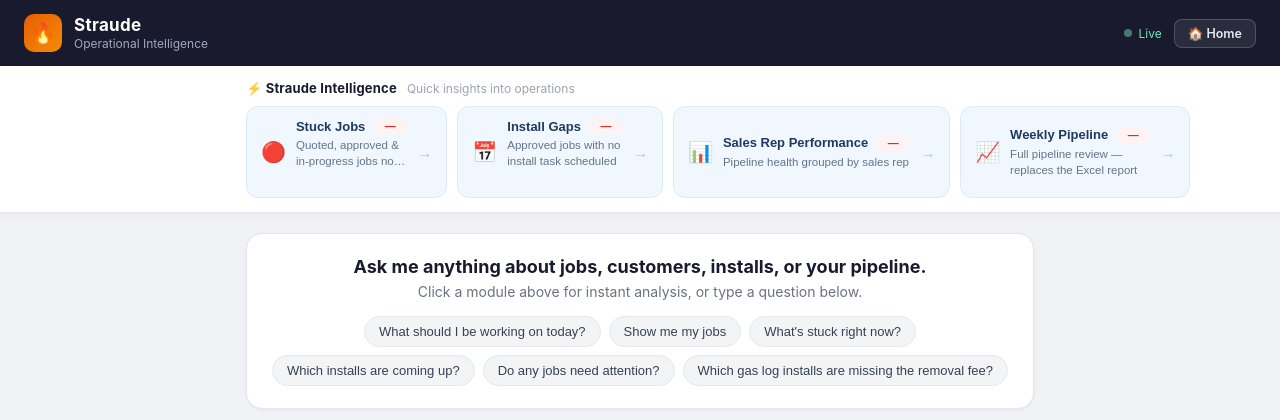
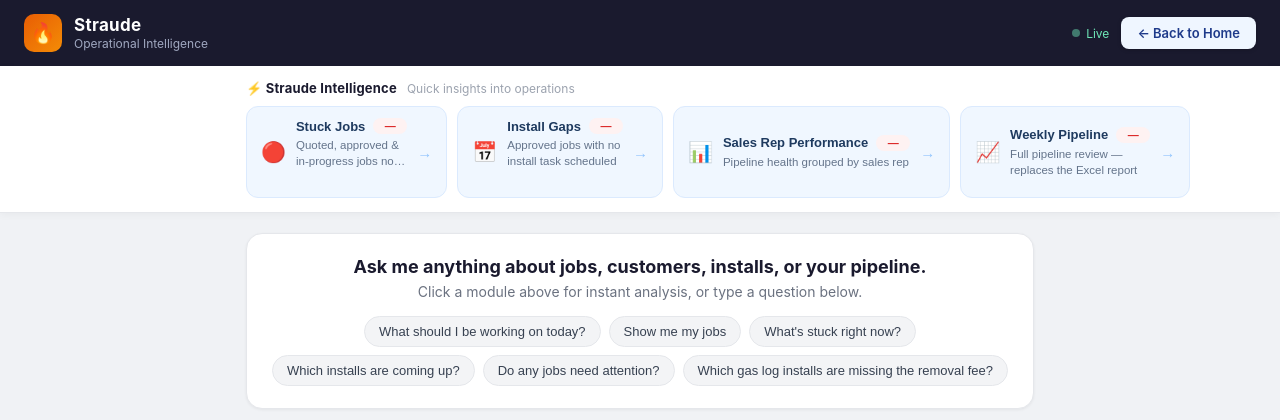
Before and after one commit to DavidWSFPSC/striven-mcp, a Python web app: template templates/index.html in a window 1280 px wide. Shown: the top 420 px of the page. Run offline with Jinja, Linux system fonts and the light colour scheme; the template is opened without the code that fills it, so the values that code supplies are empty.

Commit message:
Make Home button a primary control: light blue, visible, clickable logo
- .home-btn: #eff6ff bg, #1e3a8a text, box-shadow — pops on dark header
- Label: '← Back to Home' (clearer to non-technical users)
- Hover: #dbeafe / active: scale(0.96) press feedback
- Header logo + Straude text also trigger resetHome() (Task 3)

Co-Authored-By: Claude Sonnet 4.6 <noreply@anthropic.com>

```diff
--- a/templates/index.html
+++ b/templates/index.html
@@ -48,15 +48,19 @@
     }
     .home-btn {
       display: flex; align-items: center; gap: 6px;
-      padding: 6px 13px;
-      background: rgba(255,255,255,0.08);
-      border: 1px solid rgba(255,255,255,0.18);
+      padding: 8px 16px;
+      background: #eff6ff;
+      border: none;
       border-radius: 8px;
-      color: #e2e8f0; font-size: 12.5px; font-weight: 600;
-      cursor: pointer; font-family: inherit;
-      transition: background 0.15s, border-color 0.15s;
+      color: #1e3a8a; font-size: 13px; font-weight: 600;
+      cursor: pointer; font-family: inherit; white-space: nowrap;
+      transition: background 0.15s, transform 0.1s, opacity 0.1s;
+      box-shadow: 0 1px 4px rgba(0,0,0,0.18);
     }
-    .home-btn:hover { background: rgba(255,255,255,0.18); border-color: rgba(255,255,255,0.3); }
+    .home-btn:hover  { background: #dbeafe; }
+    .home-btn:active { transform: scale(0.96); opacity: 0.85; }
+    .header-logo { cursor: pointer; }
+    .header-text { cursor: pointer; }
     .dot {
       width: 8px; height: 8px; border-radius: 50%;
       background: #6ee7b7; animation: pulse 2s infinite;
@@ -436,14 +440,14 @@
 
 <!-- ── Header ── -->
 <div class="header">
-  <div class="header-logo">🔥</div>
-  <div class="header-text">
+  <div class="header-logo" onclick="resetHome()">🔥</div>
+  <div class="header-text" onclick="resetHome()">
     <h1>Straude</h1>
     <p>Operational Intelligence</p>
   </div>
   <div class="header-right">
     <div class="status-dot"><div class="dot"></div> Live</div>
-    <button class="home-btn" onclick="resetHome()">🏠 Home</button>
+    <button class="home-btn" onclick="resetHome()">← Back to Home</button>
   </div>
 </div>
 
```
